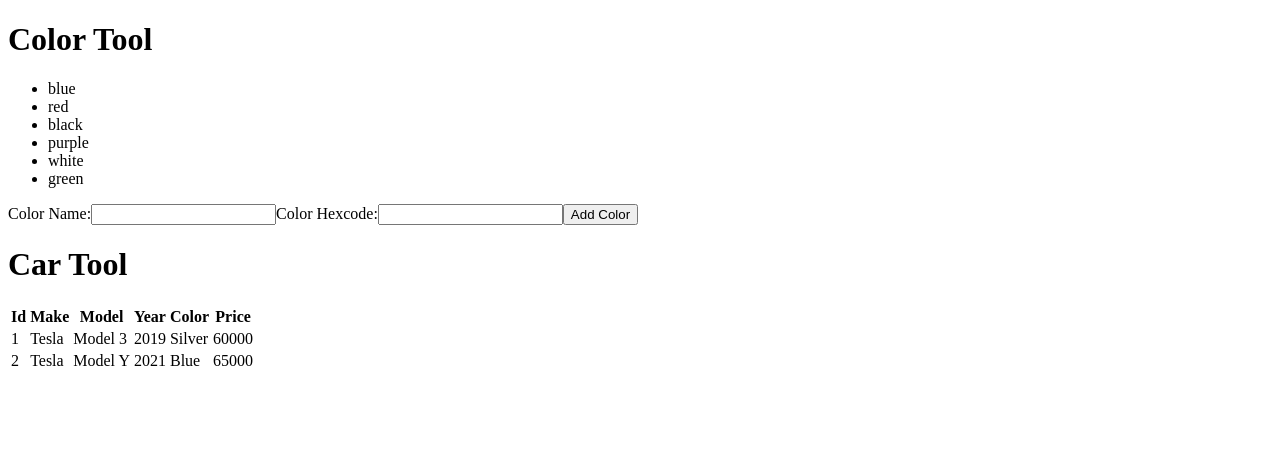
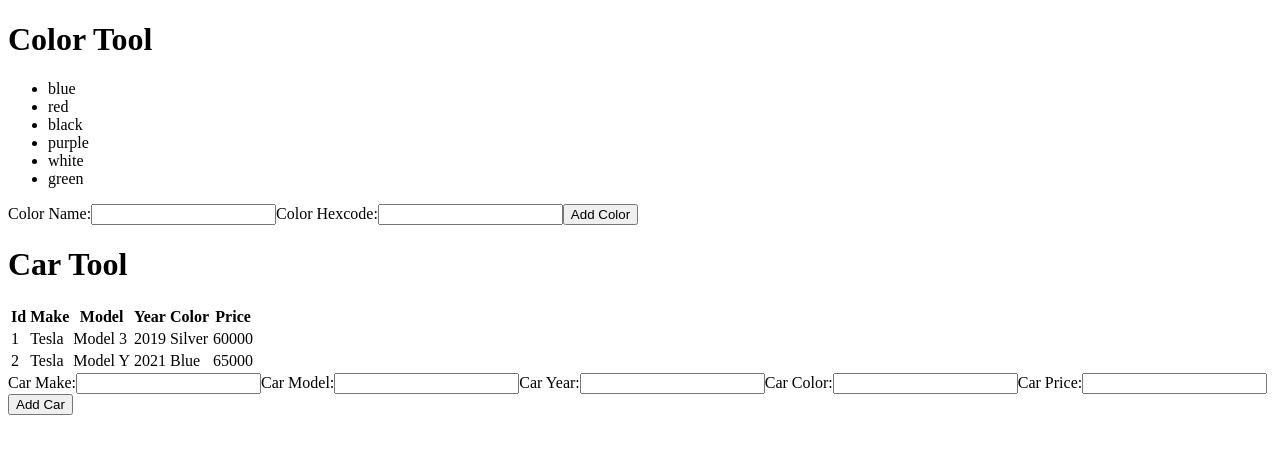
Before and after one commit to BradleyAllanDavis/FrontendBootcamp, a React (Create React App) app: page / in a window 1280 px wide. Shown: the top 454 px of the page. Built offline with nearby package versions, Linux system fonts and the light colour scheme.

Commit message:
Exercise 5

```diff
--- a/src/components/CarTool.js
+++ b/src/components/CarTool.js
@@ -1,4 +1,23 @@
+import { useState } from 'react';
+
 export const CarTool = (props) => {
+
+  const [
+    carForm, // state data
+    setCarForm, // function to update the state data and re-render
+  ] = useState({
+    make: '', model: '', year: '', color: '', price: '',
+  });
+
+  const change = e => {
+    setCarForm({
+      ...carForm, // spread operator to copy the properties from the original color form to the new color form
+      [ e.target.name ]: e.target.value,
+      // hexcode: e.target.value
+    }); // new object literal, so we have a new object reference saying the state change
+  };
+
+  console.log(carForm);
 
   return (
     <>
@@ -27,6 +46,29 @@ export const CarTool = (props) => {
             </tr>)}
         </tbody>
       </table>
+      <form>
+        <label>
+          Car Make:
+          <input type="text" name="make" value={carForm.make} onChange={change} />
+        </label>
+        <label>
+          Car Model:
+          <input type="text" name="model" value={carForm.model} onChange={change} />
+        </label>
+        <label>
+          Car Year:
+          <input type="text" name="year" value={carForm.year} onChange={change} />
+        </label>
+        <label>
+          Car Color:
+          <input type="text" name="color" value={carForm.color} onChange={change} />
+        </label>
+        <label>
+          Car Price:
+          <input type="text" name="price" value={carForm.price} onChange={change} />
+        </label>
+        <button type="button">Add Car</button>
+      </form>
     </>
   );
 };
```
